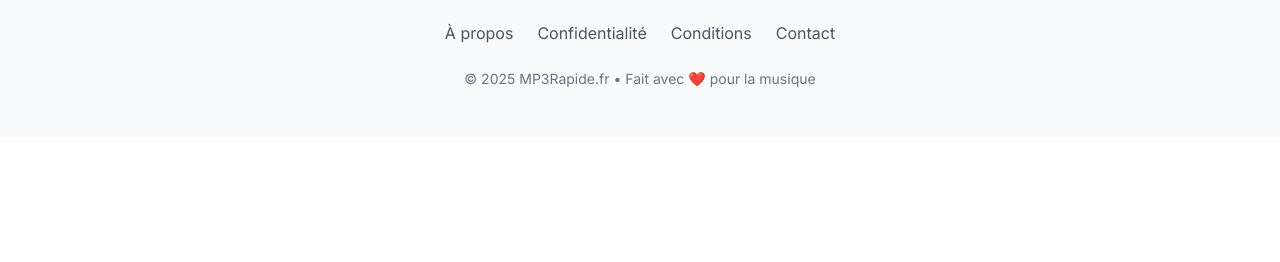
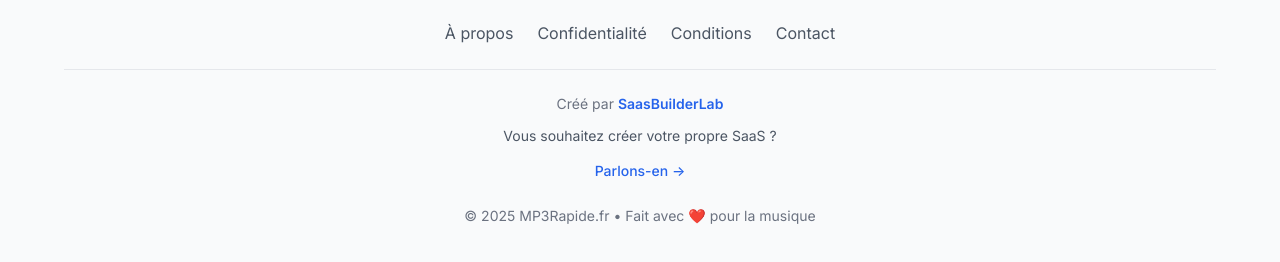
Before and after one commit to Jp-fix/mp3rapide.fr, a website: page public/index.html in a window 1280 px wide. Shown: the part 2210-2472 px from the top of the page. Before the commit the page ends 2347 px from the top, so only its background shows below. Drawn offline with nearby package versions, Linux system fonts and the light colour scheme; no server answers.

Commit message:
Ajout section SaasBuilderLab dans le footer

```diff
--- a/public/index.html
+++ b/public/index.html
@@ -706,7 +706,19 @@
             <a href="#" class="text-gray-600 hover:text-gray-900 transition-colors">Contact</a>
           </div>
 
-          <div class="text-sm text-gray-500">
+          <div class="border-t border-gray-200 pt-6 mt-6">
+            <p class="text-sm text-gray-500 mb-3">
+              Créé par <a href="https://saasbuilderlab.fairfaxdev.site/" target="_blank" rel="noopener noreferrer" class="font-semibold text-blue-600 hover:text-blue-700 transition-colors">SaasBuilderLab</a>
+            </p>
+            <p class="text-sm text-gray-600 mb-3">
+              Vous souhaitez créer votre propre SaaS ?
+            </p>
+            <a href="https://saasbuilderlab.fairfaxdev.site/" target="_blank" rel="noopener noreferrer" class="inline-flex items-center text-sm font-medium text-blue-600 hover:text-blue-700 transition-colors">
+              Parlons-en →
+            </a>
+          </div>
+
+          <div class="text-sm text-gray-500 mt-6">
             © 2025 MP3Rapide.fr • Fait avec ❤️ pour la musique
           </div>
         </div>
```
